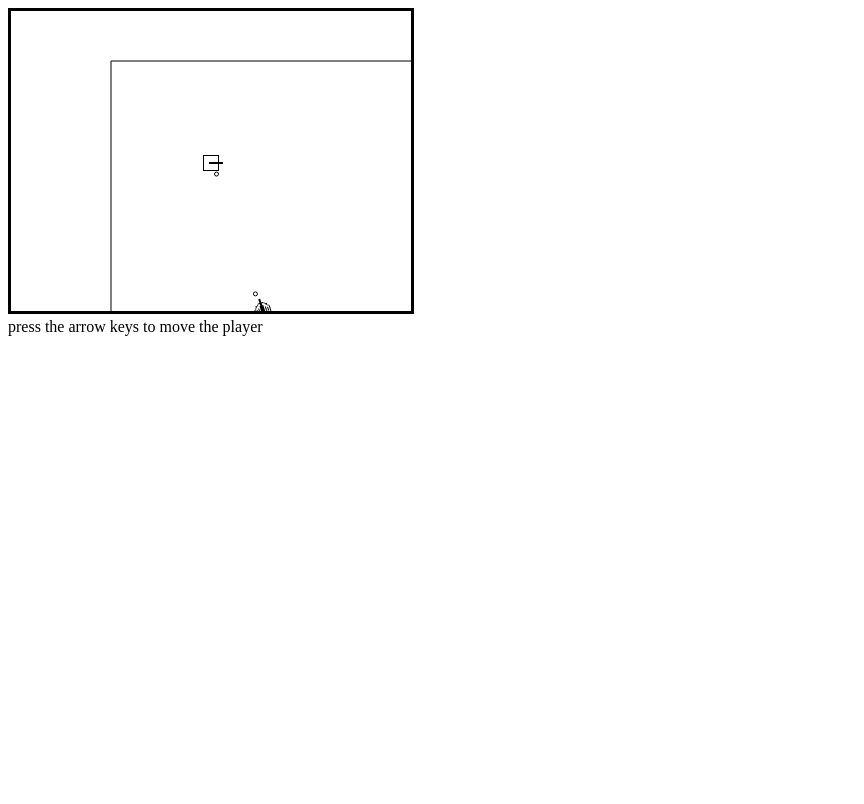
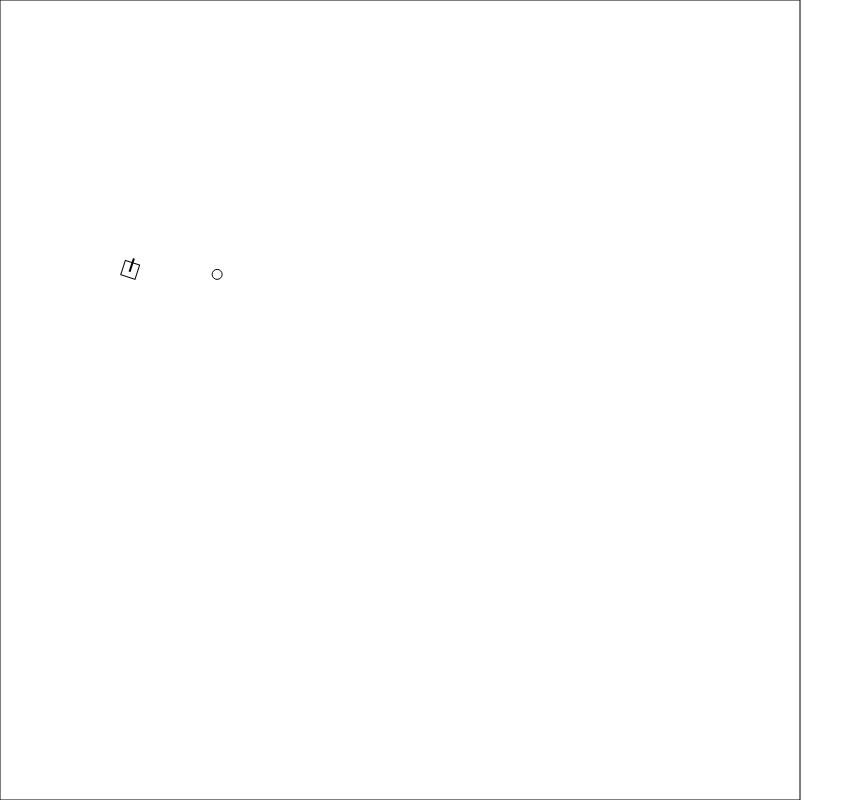
Before and after one commit to ulfbiallas/es6-game-template, a website built with webpack: page index.html in a window 1280 px wide. Shown: the whole page, without its empty margins (0-864 px from the left). Built offline with nearby package versions, Linux system fonts and the light colour scheme.

Commit message:
simplify game logic

```diff
--- a/index.html
+++ b/index.html
@@ -3,16 +3,19 @@
   <head>
     <meta charset="UTF-8">
     <style>
+    body {
+      margin: 0;
+	    padding: 0;
+	    border: 0;
+    }
     #canvas {
-      border-width: 3px;
-      border-style: solid;
-      border-color: #000000;
+      width: 100%;
+      height: 100%;
     }
     </style>
   </head>
   <body>
     <canvas id="canvas"></canvas>
     <script src="bundle.js"></script>
-    <div>press the arrow keys to move the player</div>
   </body>
 </html>
--- /dev/null
+++ b/src/AI.js
@@ -0,0 +1,29 @@
+
+
+const defaultAI = (state, actions) => {
+
+    const {isItemLeft, isItemRight, isItemInfront, isItemBehind} = state;
+    const {turnLeft, turnRight, moveForward} = actions;
+
+
+    if(isItemInfront) {
+        if(isItemLeft) {
+            turnLeft();
+        }
+
+        if(isItemRight) {
+            turnRight();
+        }
+
+        moveForward();
+    }
+
+    if(isItemBehind) {
+        turnRight();
+    }
+}
+
+
+export default {
+    update: defaultAI
+};
--- a/src/Bullet.js
+++ /dev/null
@@ -1,34 +0,0 @@
-import Vec2 from "./Vec2"
-
-const rad = Math.PI / 180
-
-export default class Bullet {
-
-    constructor(x, y, angle, speed, range) {
-        this.position = new Vec2(x, y)
-        this.startPosition = this.position
-        this.angle = angle
-        this.speed = speed
-        this.range = range
-    }
-
-    draw(context, screenPosition) {
-        if(! this.isRangeExceeded()) {
-            let drawPosition = this.position.sub(screenPosition)
-            context.beginPath();
-            context.arc(drawPosition.x, drawPosition.y, 2, 0, 2*Math.PI);
-            context.stroke();
-        }
-    }
-
-    update() {
-        let direction = new Vec2(Math.cos(this.angle * rad), Math.sin(this.angle * rad))
-        this.position = this.position.add(direction.scale(this.speed))
-    }
-
-    isRangeExceeded() {
-        let distance = this.startPosition.sub(this.position).length()
-        return distance > this.range
-    }
-
-}
--- a/src/Cannon.js
+++ /dev/null
@@ -1,62 +0,0 @@
-import Vec2 from "./Vec2"
-import Bullet from "./Bullet"
-
-const rad = Math.PI / 180
-
-export default class Cannon {
-
-    constructor(imageLoader, x, y, weapon) {
-        this.imageLoader = imageLoader
-        this._position = new Vec2(x, y)
-        this._weapon = weapon
-        this._angle = 0
-        this.img = imageLoader.getImage('gun')
-    }
-
-    draw(context, screenPosition) {
-        let drawPosition = this._position.sub(screenPosition)
-        context.translate(drawPosition.x, drawPosition.y)
-        context.rotate(this._angle * rad)
-        context.drawImage(this.img, -11, -9)
-        context.rotate(-this._angle * rad)
-        context.translate(-drawPosition.x, -drawPosition.y)
-    }
-
-    update(player, bullets) {
-        let playerCannon = player.position.sub(this._position)
-        if(playerCannon.length() < this._weapon.range) {
-            this._angle = (this._angle + 360) % 360
-            let direction = playerCannon.normalize()
-            let angleA = (Math.atan2(direction.y, direction.x) / rad + 360) % 360
-            let angleB = this._angle >= angleA ? angleA + 360 : angleA - 360
-
-            let angle0 = Math.min(angleA, angleB)
-            let angle1 = Math.max(angleA, angleB)
-
-            let dAngle0 = this._angle - angle0
-            let dAngle1 = angle1 - this._angle
-
-            if(dAngle0 > 1 && dAngle1 > 1) {
-                if(dAngle0 >= dAngle1) {
-                    this._angle++
-                } else {
-                    this._angle--
-                }
-            } else {
-                if(this._weapon.shoot()) {
-                    bullets.push(new Bullet(this._position.x, this._position.y, this._angle, this._weapon.speed, this._weapon.range))
-                }
-            }
-        }
-        this._weapon.update()
-    }
-
-    get position() {
-        return this._position
-    }
-
-    get angle() {
-        return this._angle
-    }
-
-}
--- a/src/Game.js
+++ b/src/Game.js
@@ -1,30 +1,53 @@
 import Player from "./Player"
-import Cannon from "./Cannon"
-import Weapon from "./Weapon"
-import Map from "./Map"
+import Vec2 from "./Vec2"
 
 export default class Game {
 
-    constructor(canvas, keystate, imageLoader) {
+    constructor(canvas, imageLoader) {
         this.canvas = canvas
         this.context = this.canvas.getContext('2d')
-        this.keystate = keystate
         this.imageLoader = imageLoader
 
-        let player = new Player(imageLoader, 100, 100, new Weapon(10, 300, 5))
-        this.map = new Map(1000, 1000, this.canvas.width, this.canvas.height, player)
+        this.player = new Player(imageLoader, 400, 400)
 
-        this.map.addEnemy(new Cannon(imageLoader, 350, 100, new Weapon(6, 200, 20)))
-        this.map.addEnemy(new Cannon(imageLoader, 150, 250, new Weapon(6, 200, 20)))
+        this.mapWidth = 800;
+        this.mapHeight = 800;
+
+        this.itemPosition = this.getRandomPosition();
+    }
+
+    getRandomPosition() {
+        return new Vec2( 100 + Math.random() * (this.mapWidth-200), 100 + Math.random() * (this.mapHeight-200) );
     }
 
     draw() {
-        this.context.clearRect(0, 0, this.canvas.width, this.canvas.height)
-        this.map.draw(this.context)
+        const context = this.context;
+        context.clearRect(0, 0, this.canvas.width, this.canvas.height)
+
+        // draw player
+        this.player.draw(context)
+
+        // draw item
+        context.beginPath();
+        context.arc(this.itemPosition.x, this.itemPosition.y, 5, 0, 2 * Math.PI);
+        context.stroke();
+
+        // draw map border
+        context.beginPath();
+        context.moveTo(0, 0);
+        context.lineTo(this.mapWidth, 0);
+        context.lineTo(this.mapWidth, this.mapHeight);
+        context.lineTo(0, this.mapHeight);
+        context.lineTo(0, 0);
+        context.stroke();
     }
 
     update() {
-        this.map.update(this.keystate)
+        this.player.update(this.itemPosition)
+
+        if(this.player.position.sub(this.itemPosition).length() < 20) {
+            this.itemPosition = this.getRandomPosition();
+        }
     }
 
 }
--- a/src/Keystate.js
+++ /dev/null
@@ -1,75 +0,0 @@
-export default class Keystate {
-
-    constructor() {
-        this._left = false
-        this._right = false
-        this._up = false
-        this._down = false
-        this._ctrl = false
-
-        document.onkeydown = evt => {
-            switch(evt.keyCode) {
-                case 17:
-                    this._ctrl = true
-                    break
-                case 37:
-                    this._left = true
-                    break
-                case 38:
-                    this._up = true
-                    break
-                case 39:
-                    this._right = true
-                    break
-                case 40:
-                    this._down = true
-                    break
-                default:
-                    break
-            }
-        }
-
-        document.onkeyup = evt => {
-            switch(evt.keyCode) {
-                case 17:
-                    this._ctrl = false
-                    break
-                case 37:
-                    this._left = false
-                    break
-                case 38:
-                    this._up = false
-                    break
-                case 39:
-                    this._right = false
-                    break
-                case 40:
-                    this._down = false
-                    break
-                default:
-                    break
-            }
-        }
-    }
-
-    get ctrl() {
-        return this._ctrl
-    }
-
-    get left() {
-        return this._left
-    }
-
-    get right() {
-        return this._right
-    }
-
-    get up() {
-        return this._up
-    }
-
-    get down() {
-        return this._down
-    }
-
-}
--- a/src/Map.js
+++ /dev/null
@@ -1,76 +0,0 @@
-import Vec2 from "./Vec2"
-
-export default class Map {
-
-    constructor(width, height, screenWidth, screenHeight, player) {
-        this._width = width
-        this._height = height
-        this._screenWidth = screenWidth
-        this._screenHeight = screenHeight;
-        this._player = player
-        this._enemies = []
-        this._bullets = []
-    }
-
-    draw(context) {
-        let center = new Vec2(0.5 * this._screenWidth, 0.5 * this._screenHeight)
-        let playerPosition = this._player.position
-        let screenPosition = playerPosition.sub(center)
-
-        this._player.draw(context, screenPosition)
-
-        for(let bullet of this._bullets) {
-            bullet.draw(context, screenPosition)
-        }
-
-        for(let enemy of this._enemies) {
-            enemy.draw(context, screenPosition)
-        }
-
-        context.beginPath();
-        context.moveTo(0-screenPosition.x, 0-screenPosition.y);
-        context.lineTo(this._width-screenPosition.x, 0-screenPosition.y);
-        context.lineTo(this._width-screenPosition.x, this._height-screenPosition.y);
-        context.lineTo(0-screenPosition.x, this._height-screenPosition.y);
-        context.lineTo(0-screenPosition.x, 0-screenPosition.y);
-        context.stroke();
-    }
-
-    update(keystate) {
-        this._player.update(keystate, this._bullets)
-
-        for(let enemy of this._enemies) {
-            enemy.update(this._player, this._bullets)
-        }
-
-        for(let bullet of this._bullets) {
-            bullet.update()
-        }
-        this._bullets = this._bullets.filter((bullet) => !bullet.isRangeExceeded())
-    }
-
-    addEnemy(enemy) {
-        this._enemies.push(enemy)
-    }
-
-    get width() {
-        return this._width
-    }
-
-    get height() {
-        return this._height
-    }
-
-    get player() {
-        return this._player
-    }
-
-    get enemies() {
-        return this._enemies
-    }
-
-    get bullets() {
-        return this._bullets
-    }
-
-}
--- a/src/Player.js
+++ b/src/Player.js
@@ -1,22 +1,23 @@
 import Vec2 from "./Vec2"
-import Bullet from "./Bullet"
+import AI from "./AI"
 
 const rad = Math.PI / 180
 
+const dt = 0.8;
+
 export default class Player {
 
-    constructor(imageLoader, x, y, weapon) {
+    constructor(imageLoader, x, y) {
         this.imageLoader = imageLoader
         this._position = new Vec2(x, y)
-        this._weapon = weapon
         this.speed = 3
         this._angle = 0
 
         this.img = imageLoader.getImage('player')
     }
 
-    draw(context, screenPosition) {
-        let drawPosition = this._position.sub(screenPosition)
+    draw(context) {
+        let drawPosition = this._position;
         context.translate(drawPosition.x, drawPosition.y)
         context.rotate(this._angle * rad)
         context.drawImage(this.img, -11, -9)
@@ -24,18 +25,58 @@ export default class Player {
         context.translate(-drawPosition.x, -drawPosition.y)
     }
 
-    update(keystate, bullets) {
-        if(keystate.left) this._angle -= 5
-        if(keystate.right) this._angle += 5
-        if(keystate.up) {
-            let direction = new Vec2(Math.cos(this._angle * rad), Math.sin(this._angle * rad))
-            this._position = this._position.add(direction.scale(this.speed))
+    update(itemPosition) {
+        const playerItem = itemPosition.sub(this._position)
+        const direction = playerItem.normalize()
+
+        let isItemLeft = false;
+        let isItemRight = false;
+        let isItemInfront = false;
+        let isItemBehind = false;
+
+        const playerDirection = new Vec2(Math.cos(this._angle * rad), Math.sin(this._angle * rad));
+        const dotProdFrontBack = playerDirection.dot(direction);
+        if(dotProdFrontBack > 0) {
+            isItemInfront = true
+        } else {
+            isItemBehind = true;
         }
 
-        if(keystate.ctrl && this._weapon.shoot()) {
-            bullets.push(new Bullet(this._position.x, this._position.y, this._angle, this._weapon.speed, this._weapon.range))
+        const playerDirectionPerp = playerDirection.perp();
+        const dotProdLeftRight = playerDirectionPerp.dot(direction);
+        if(dotProdLeftRight > 0) {
+            isItemLeft = true
+        } else {
+            isItemRight = true;
         }
-        this._weapon.update()
+
+        const state = {
+            isItemLeft,
+            isItemRight,
+            isItemInfront,
+            isItemBehind
+        }
+
+        const actions = {
+            turnLeft: () => this.turnLeft(),
+            turnRight: () => this.turnRight(),
+            moveForward: () => this.moveForward()
+        }
+
+        AI.update(state, actions);
+    }
+
+    turnLeft() {
+        this._angle -= 5 * dt
+    }
+
+    turnRight() {
+        this._angle += 5 * dt
+    }
+
+    moveForward() {
+        let direction = new Vec2(Math.cos(this._angle * rad), Math.sin(this._angle * rad))
+        this._position = this._position.add(direction.scale(this.speed * dt))
     }
 
     get position() {
--- a/src/Vec2.js
+++ b/src/Vec2.js
@@ -37,6 +37,10 @@ export default class Vec2 {
         return this._x * v.x + this._y * v.y
     }
 
+    perp() {
+        return new Vec2(this._y, -this._x)
+    }
+
     length2() {
         return this._x * this._x + this._y * this._y
     }
--- a/src/Weapon.js
+++ /dev/null
@@ -1,36 +0,0 @@
-export default class Weapon {
-
-    constructor(speed, range, idleTime) {
-        this._speed = speed
-        this._range = range
-        this.idleTime = idleTime
-
-        this.shootCounter = this.idleTime
-    }
-
-    get speed() {
-        return this._speed
-    }
-
-    get range() {
-        return this._range
-    }
-
-    get rateOfFire() {
-        return this._rateOfFire
-    }
-
-    update() {
-        this.shootCounter++
-    }
-
-    shoot() {
-        if(this.shootCounter > this.idleTime) {
-            this.shootCounter = 0
-            return true
-        } else {
-            return false
-        }
-    }
-
-}
--- a/src/main.js
+++ b/src/main.js
@@ -1,20 +1,17 @@
 import Game from "./Game"
-import Keystate from "./Keystate"
 import ImageLoader from "./ImageLoader"
 
 const canvas = document.getElementById('canvas');
-canvas.width = 400
-canvas.height = 300
+canvas.width = window.innerWidth;
+canvas.height = window.innerHeight;
 
 const imageLoader = new ImageLoader({
-    player: 'gfx/player.png',
-    gun: 'gfx/gun.png'
+    player: 'gfx/player.png'
 })
 
 imageLoader.load().then(() => {
 
-    const keystate = new Keystate()
-    const game = new Game(canvas, keystate, imageLoader)
+    const game = new Game(canvas, imageLoader)
 
     const mainloop = () => {
         game.update()
```
Also changed, not shown: 1 other file.
